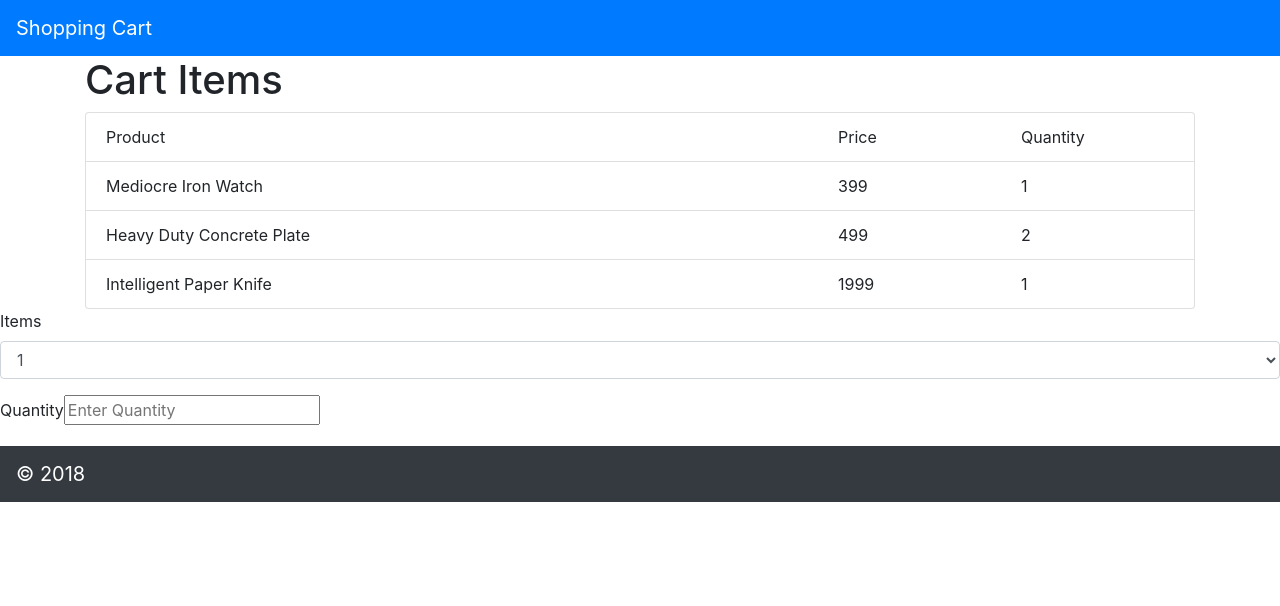
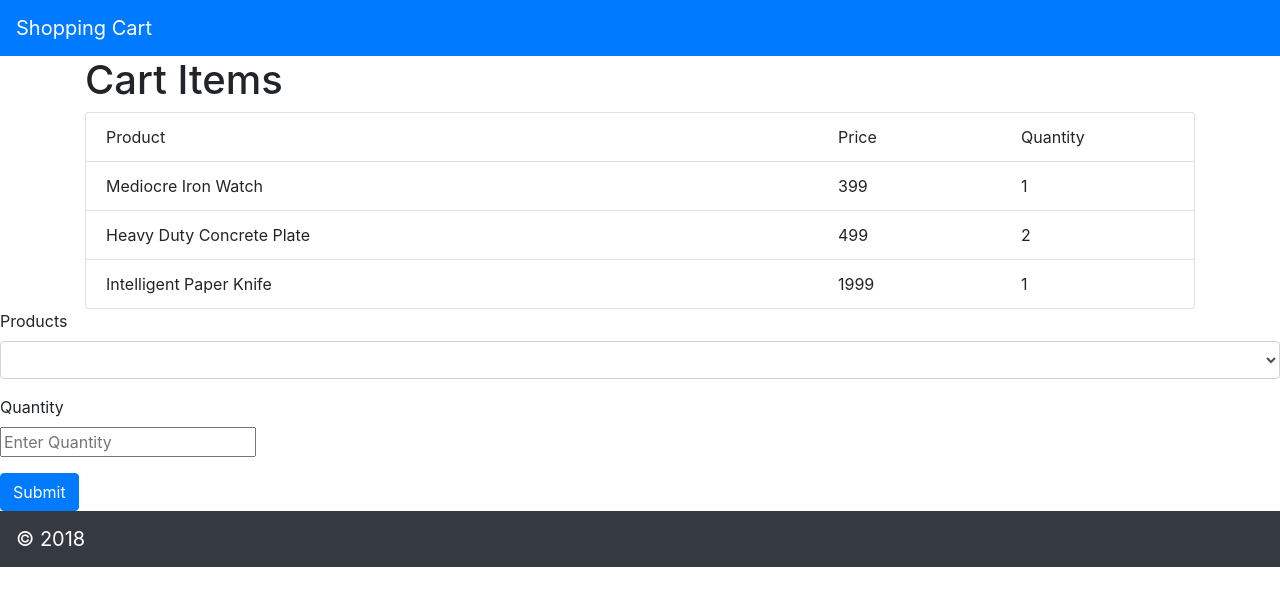
Before and after one commit to hillrg22/shopping-cart, a React (Create React App) app: page / in a window 1280 px wide. Shown: the top 606 px of the page. Built offline with nearby package versions, Linux system fonts and the light colour scheme.

Commit message:
added submit button, working on mapping product list in dropdown in add item component

```diff
--- a/src/AddItem.js
+++ b/src/AddItem.js
@@ -2,24 +2,28 @@ import React from 'react'
 
 //should take an array of products & a function that will be called when the form is submitted
 class AddItem extends React.Component {
+  constructor(props){
+  super(props);
+  }
   render(){
     return(
-    <div>
+    <form>
       <div className = "form-group">
-        <label for="Items">Items</label>
+        <label htmlFor="Products">Products</label>
           <select className="form-control" >
-            <option>1</option>
-            <option>2</option>
-            <option>3</option>
-            <option>4</option>
-            <option>5</option>
+            {this.props.Products.map(item => {
+                <option>{this.props.Products.item}</option>
+          })}
           </select>
       </div>
       <div className = "form-group">
-        <label for="Quantity">Quantity</label>
+        <label htmlFor="Quantity">Quantity</label><br></br>
           <input placeholder= "Enter Quantity"/>
         </div>
-    </div>
+      <div>
+        <button type="Submit" className= "btn btn-primary">Submit</button>
+      </div>
+    </form>
     )
   }
 }
--- a/src/App.js
+++ b/src/App.js
@@ -41,7 +41,7 @@ class App extends Component {
           <CartItems CartItemsList = {this.state.CartItemsList} />
         </div>
         <div>
-          <AddItem />
+          <AddItem Products = {this.state.Products}/>
         </div>
         <footer>
           <CartFooter copyright={copyright}/>
--- a/src/CartItemComponent.js
+++ b/src/CartItemComponent.js
@@ -3,11 +3,11 @@ import React from "react"
 const CartItemComponent = (props) => {
   return props.CartItemsList.map(item => {
     return (
-      <div class="list-group-item">
-        <div class="row">
-          <div class="col-md-8">{item.product.name}</div>
-          <div class="col-md-2">{item.product.priceInCents}</div>
-          <div class="col-md-2">{item.quantity}</div>
+      <div className="list-group-item">
+        <div className="row">
+          <div className="col-md-8">{item.product.name}</div>
+          <div className="col-md-2">{item.product.priceInCents}</div>
+          <div className="col-md-2">{item.quantity}</div>
         </div>
       </div>
     )
--- a/src/CartItems.js
+++ b/src/CartItems.js
@@ -8,7 +8,7 @@ class CartItems extends React.Component {
     return(
       <div className = "container">
         <h1>Cart Items</h1>
-        <div class="collection-item">
+        <div className="collection-item">
           <div className="list-group">
             <div className="list-group-item">
               <div className="row">
```
